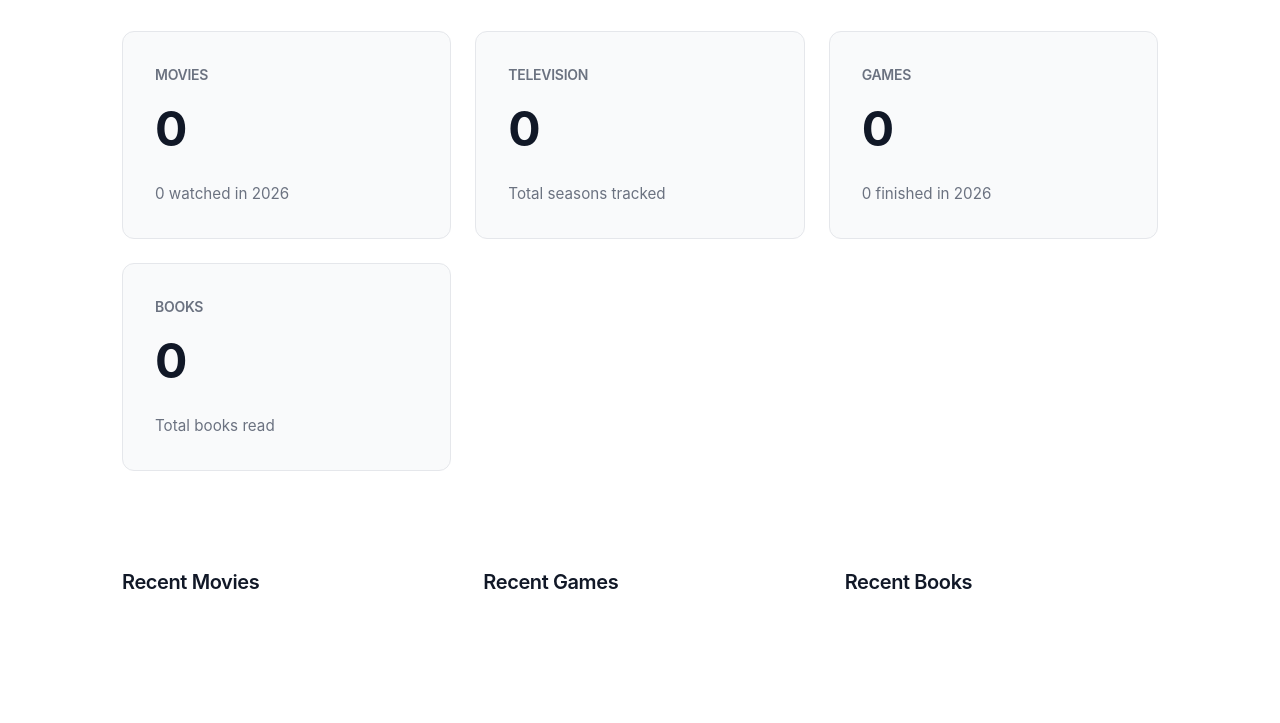
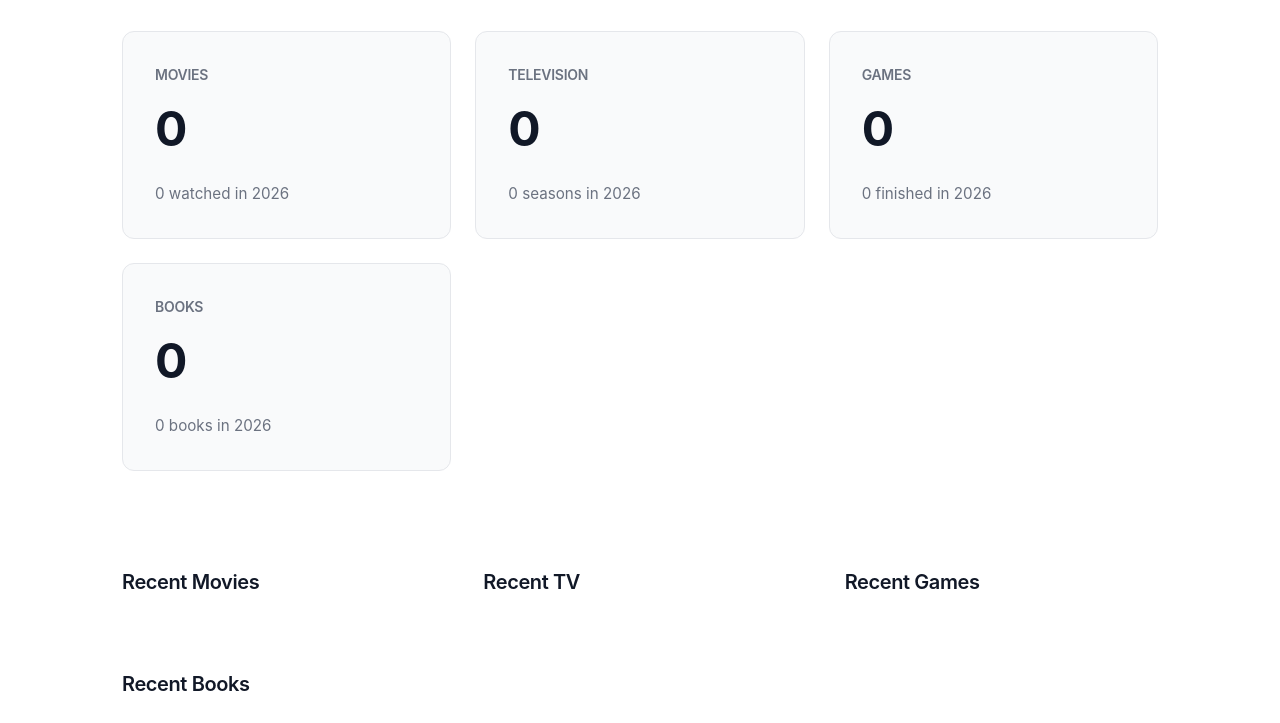
Before and after one commit to agoergen/media-tracker, a Flask app: page / in a window 1280 px wide. Shown: the part 258-981 px from the top of the page. Before the commit the page ends 847 px from the top, so only its background shows below. Run offline with Flask 3, Linux system fonts and the light colour scheme; the visitor is signed in with stand-in values (Sample User, id 1); some web fonts are replaced.

Commit message:
Dashboard: Add Recent TV Shows and unify year-to-date stats for all categories

```diff
--- a/app/routes.py
+++ b/app/routes.py
@@ -32,18 +32,22 @@ def logout():
 
 @main.route('/')
 def index():
-    # Latest 5 movies
+    # Latest 5 of each category
     recent_movies = Movie.query.order_by(Movie.date_watched.desc()).limit(5).all()
     movie_count = Movie.query.count()
 
-    # Latest 5 games
     recent_games = Game.query.order_by(Game.date_finished.desc()).limit(5).all()
     game_count = Game.query.count()
+
+    recent_tv = TVSeason.query.order_by(TVSeason.date_watched.desc()).limit(5).all()
+    tv_count = TVSeason.query.count()
 
     # Counts by current year
     current_year = datetime.now().year
     movies_this_year = Movie.query.filter(db.extract('year', Movie.date_watched) == current_year).count()
     games_this_year = Game.query.filter(db.extract('year', Game.date_finished) == current_year).count()
+    tv_this_year = TVSeason.query.filter(db.extract('year', TVSeason.date_watched) == current_year).count()
+    books_this_year = Book.query.filter(db.extract('year', Book.date_finished) == current_year).count()
 
     return render_template('index.html',
                          recent_movies=recent_movies,
@@ -51,7 +55,11 @@ def index():
                          movies_this_year=movies_this_year,
                          recent_games=recent_games,
                          game_count=game_count,
-                         games_this_year=games_this_year)
+                         games_this_year=games_this_year,
+                         recent_tv=recent_tv,
+                         tv_count=tv_count,
+                         tv_this_year=tv_this_year,
+                         books_this_year=books_this_year)
 
 # MOVIE ROUTES
 @main.route('/movies')
--- a/app/templates/index.html
+++ b/app/templates/index.html
@@ -16,8 +16,8 @@
 
             <a href="{{ url_for('main.tv_list') }}" class="stat-card">
                 <h3>Television</h3>
-                <span class="count">{{ TVSeason.query.count() }}</span>
-                <span class="label">Total seasons tracked</span>
+                <span class="count">{{ tv_count }}</span>
+                <span class="label">{{ tv_this_year }} seasons in {{ datetime.now().year }}</span>
             </a>
 
             <a href="{{ url_for('main.games_list') }}" class="stat-card">
@@ -29,12 +29,12 @@
             <a href="{{ url_for('main.books_list') }}" class="stat-card">
                 <h3>Books</h3>
                 <span class="count">{{ Book.query.count() }}</span>
-                <span class="label">Total books read</span>
+                <span class="label">{{ books_this_year }} books in {{ datetime.now().year }}</span>
             </a>
         </div>
     </div>
 
-    <div style="display: grid; grid-template-columns: repeat(auto-fit, minmax(300px, 1fr)); gap: 3rem; margin-top: 2rem;">
+    <div style="display: grid; grid-template-columns: repeat(auto-fit, minmax(250px, 1fr)); gap: 3rem; margin-top: 2rem;">
         <section>
             <h2 style="margin-bottom: 1.5rem; font-size: 1.25rem;">Recent Movies</h2>
             <div style="display: flex; flex-direction: column; gap: 1rem;">
@@ -46,6 +46,23 @@
                     <div>
                         <div style="font-weight: 500;">{{ movie.title }}</div>
                         <div style="font-size: 0.85rem; color: var(--text-muted);">{{ movie.date_watched.strftime('%b %d, %Y') }}</div>
+                    </div>
+                </div>
+                {% endfor %}
+            </div>
+        </section>
+
+        <section>
+            <h2 style="margin-bottom: 1.5rem; font-size: 1.25rem;">Recent TV</h2>
+            <div style="display: flex; flex-direction: column; gap: 1rem;">
+                {% for season in recent_tv %}
+                <div style="display: flex; gap: 15px; align-items: center;">
+                    {% if season.poster_path %}
+                        <img src="{{ url_for('main.serve_poster', filename=season.poster_path.lstrip('/')) }}" style="width: 40px; border-radius: 4px;">
+                    {% endif %}
+                    <div>
+                        <div style="font-weight: 500;">{{ season.series_title }} (S{{ season.season_number }})</div>
+                        <div style="font-size: 0.85rem; color: var(--text-muted);">{{ season.date_watched.strftime('%b %d, %Y') }}</div>
                     </div>
                 </div>
                 {% endfor %}
```
